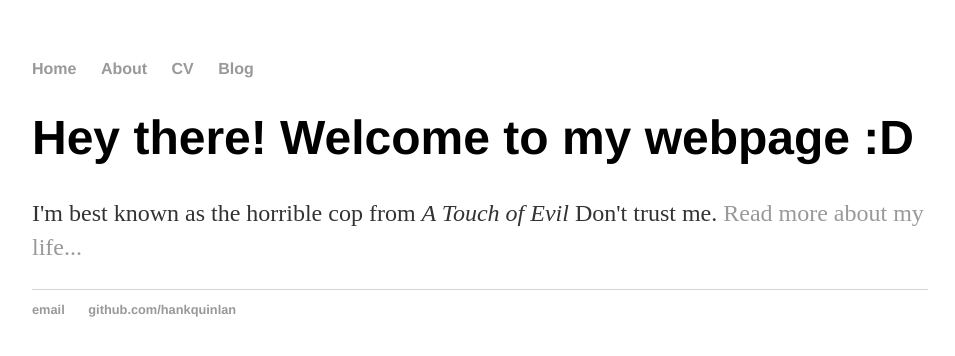
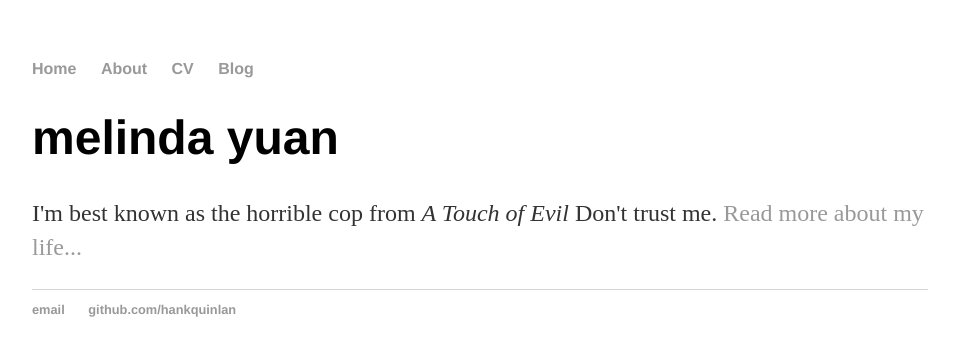
Before and after one commit to melindayyuan/melindayyuan.github.io, a Jekyll site: the page built from index.html, in a window 1280 px wide. Shown: the top 356 px of the page, without its empty margins (160-1115 px from the left). Built offline with Jekyll 4.4.1, drawn with Linux system fonts in a browser that asks for light colours.

Commit message:
Update index.html

```diff
--- a/index.html
+++ b/index.html
@@ -3,6 +3,6 @@ layout: default
 title: Melinda Yuan
 ---
 <div class="blurb">
-	<h1>Hey there! Welcome to my webpage :D</h1>
+	<h1>melinda yuan</h1>
 	<p>I'm best known as the horrible cop from <em>A Touch of Evil</em> Don't trust me. <a href="/about">Read more about my life...</a></p>
 </div><!-- /.blurb -->
```
